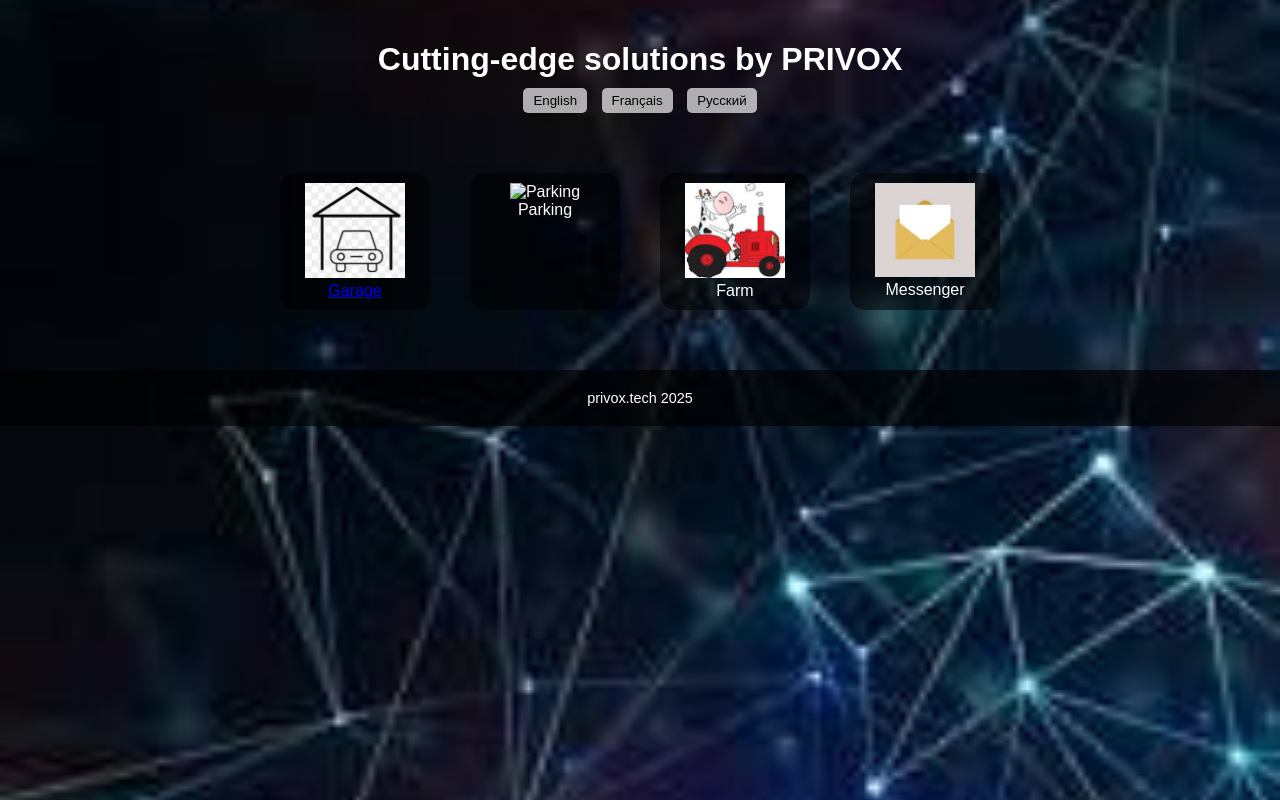
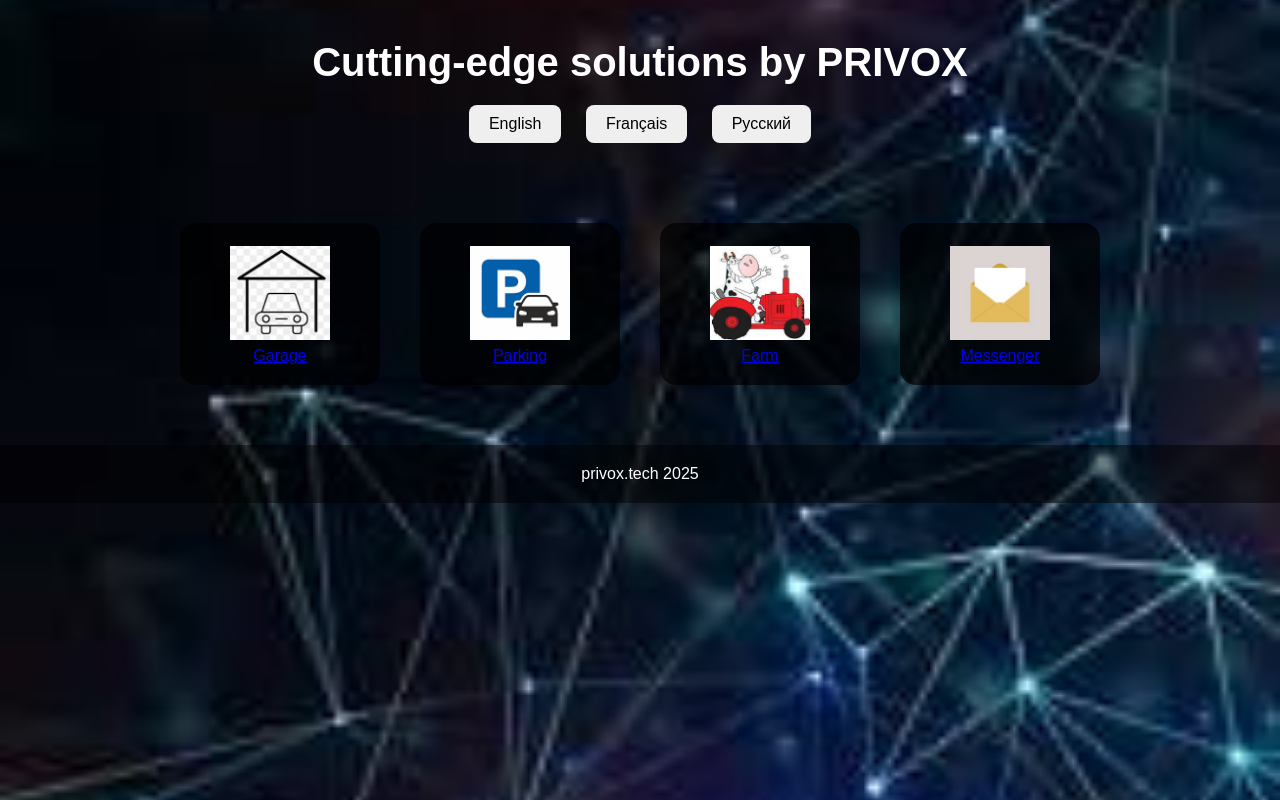
Before and after one commit to EugeneRider375/privox-landing, a plain HTML site: page index.html in a window 1280 px wide. Drawn offline with Linux system fonts and the light colour scheme.

Commit message:
Add files via upload

```diff
--- a/index.html
+++ b/index.html
@@ -1,124 +1,77 @@
+
 <!DOCTYPE html>
 <html lang="en">
 <head>
-    <meta charset="UTF-8" />
-    <meta name="viewport" content="width=device-width, initial-scale=1.0"/>
-    <title>Privox</title>
+    <meta charset="UTF-8">
+    <title>PRIVOX Solutions</title>
     <style>
         body {
             margin: 0;
             font-family: Arial, sans-serif;
-            background: url('background.jpg') no-repeat center center fixed;
+            background: url('assets/background.jpg') no-repeat center center fixed;
             background-size: cover;
             color: white;
             text-align: center;
         }
-        header {
-            padding: 20px 10px 0;
+        .header {
+            font-size: 2.5em;
+            font-weight: bold;
+            margin-top: 5vh;
         }
-        h1 {
-            font-size: 2em;
-            margin-bottom: 5px;
+        .language-buttons {
+            margin: 20px;
         }
-        .language-selector {
-            margin-top: 10px;
-        }
-        .language-selector button {
-            margin: 0 5px;
-            padding: 5px 10px;
+        .language-buttons button {
+            margin: 0 10px;
+            padding: 10px 20px;
+            font-size: 1em;
+            border-radius: 8px;
             border: none;
-            border-radius: 5px;
-            background-color: #ffffffaa;
             cursor: pointer;
         }
-        .icons {
-            margin-top: 60px;
+        .cards {
             display: flex;
             justify-content: center;
+            margin-top: 10vh;
+            gap: 40px;
             flex-wrap: wrap;
-            gap: 40px;
         }
-        .icon-card {
-            background-color: #00000088;
-            padding: 10px;
-            border-radius: 15px;
-            width: 130px;
+        .card {
+            background-color: rgba(0, 0, 0, 0.7);
+            border-radius: 16px;
+            padding: 20px;
+            width: 160px;
+            text-align: center;
+            transition: transform 0.2s ease;
         }
-        .icon-card img {
+        .card:hover {
+            transform: scale(1.05);
+        }
+        .card img {
             width: 100px;
-            height: auto;
+            height: 100px;
+            object-fit: contain;
         }
-        footer {
+        .footer {
             margin-top: 60px;
             padding: 20px;
-            background-color: #000000aa;
-            font-size: 0.9em;
+            background-color: rgba(0,0,0,0.5);
         }
     </style>
 </head>
 <body>
-    <header>
-        <h1 id="slogan">Cutting-edge solutions by PRIVOX</h1>
-        <div class="language-selector">
-            <button onclick="setLang('en')">English</button>
-            <button onclick="setLang('fr')">Français</button>
-            <button onclick="setLang('ru')">Русский</button>
-        </div>
-    </header>
-    <section class="icons">
-        <div class="icon-card">
-            <a href="https://garage.privox.tech" target="_blank">
-                <img src="garage.jpg" alt="Garage"/>
-                <div id="garage">Garage</div>
-            </a>
-        </div>
-        <div class="icon-card">
-            <img src="parking.jpg" alt="Parking"/>
-            <div id="parking">Parking</div>
-        </div>
-        <div class="icon-card">
-            <img src="farm.jpg" alt="Farm"/>
-            <div id="farm">Farm</div>
-        </div>
-        <div class="icon-card">
-            <img src="messenger.jpg" alt="Messenger"/>
-            <div id="messenger">Messenger</div>
-        </div>
-    </section>
-    <footer>
-        privox.tech 2025
-    </footer>
-    <script>
-        const translations = {
-            en: {
-                slogan: "Cutting-edge solutions by PRIVOX",
-                garage: "Garage",
-                parking: "Parking",
-                farm: "Farm",
-                messenger: "Messenger"
-            },
-            fr: {
-                slogan: "Solutions technologiques de pointe par PRIVOX",
-                garage: "Garage",
-                parking: "Parking",
-                farm: "Ferme",
-                messenger: "Messagerie"
-            },
-            ru: {
-                slogan: "Новейшие технологические решения от PRIVOX",
-                garage: "Гараж",
-                parking: "Парковка",
-                farm: "Ферма",
-                messenger: "Мессенджер"
-            }
-        };
-        function setLang(lang) {
-            document.getElementById('slogan').innerText = translations[lang].slogan;
-            document.getElementById('garage').innerText = translations[lang].garage;
-            document.getElementById('parking').innerText = translations[lang].parking;
-            document.getElementById('farm').innerText = translations[lang].farm;
-            document.getElementById('messenger').innerText = translations[lang].messenger;
-        }
-    </script>
+    <div class="header">Cutting-edge solutions by PRIVOX</div>
+    <div class="language-buttons">
+        <button>English</button>
+        <button>Français</button>
+        <button>Русский</button>
+    </div>
+    <div class="cards">
+        <a class="card" href="#"><img src="assets/garage.jpg" alt="Garage"><div>Garage</div></a>
+        <a class="card" href="#"><img src="assets/parking.png" alt="Parking"><div>Parking</div></a>
+        <a class="card" href="#"><img src="assets/farm.jpg" alt="Farm"><div>Farm</div></a>
+        <a class="card" href="#"><img src="assets/messenger.jpg" alt="Messenger"><div>Messenger</div></a>
+    </div>
+    <div class="footer">privox.tech 2025</div>
 </body>
 </html>
```
Also changed, not shown: assets/background.jpg (added), assets/farm.jpg (added), assets/garage.jpg (added), assets/messenger.jpg (added), assets/parking.png (added).
